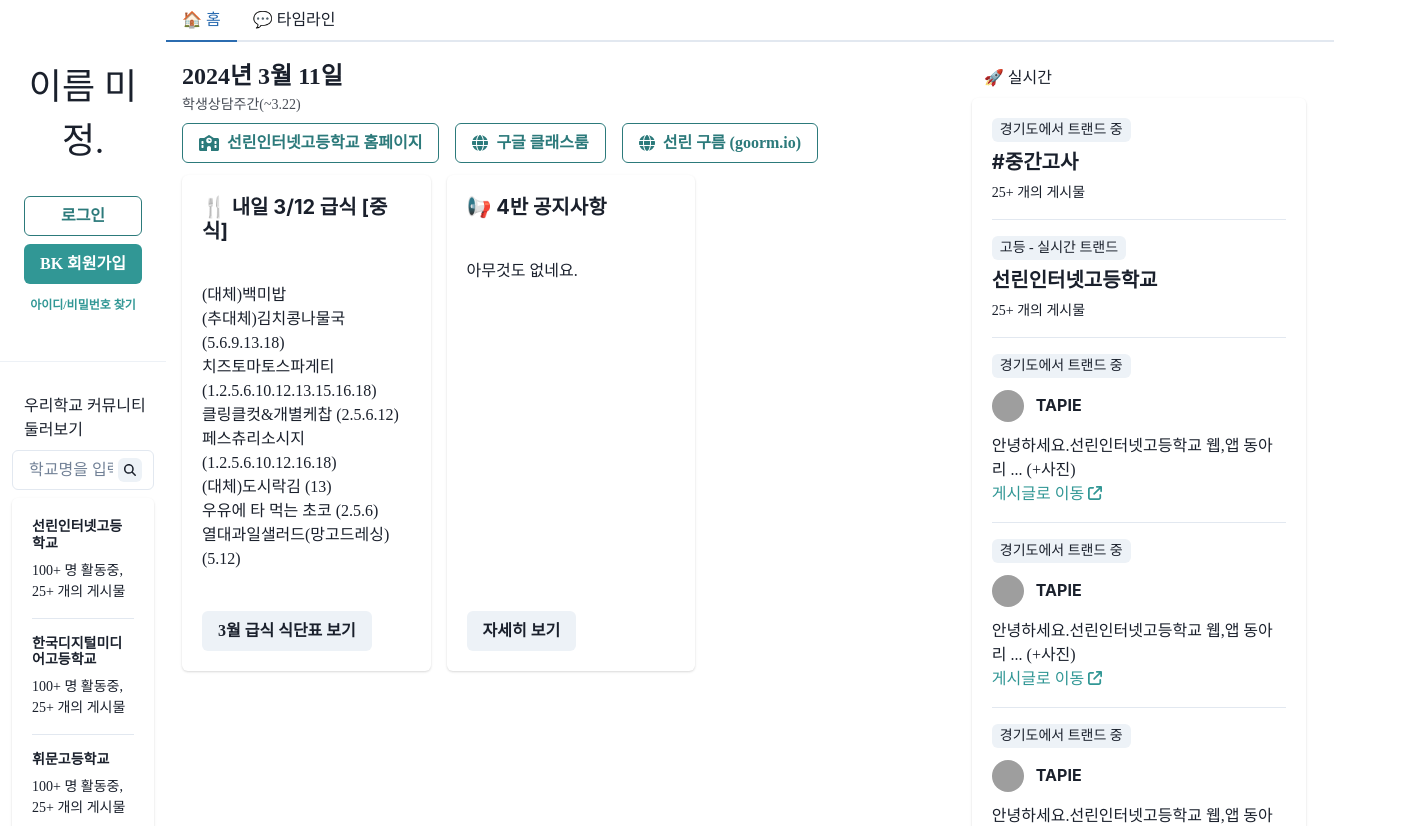
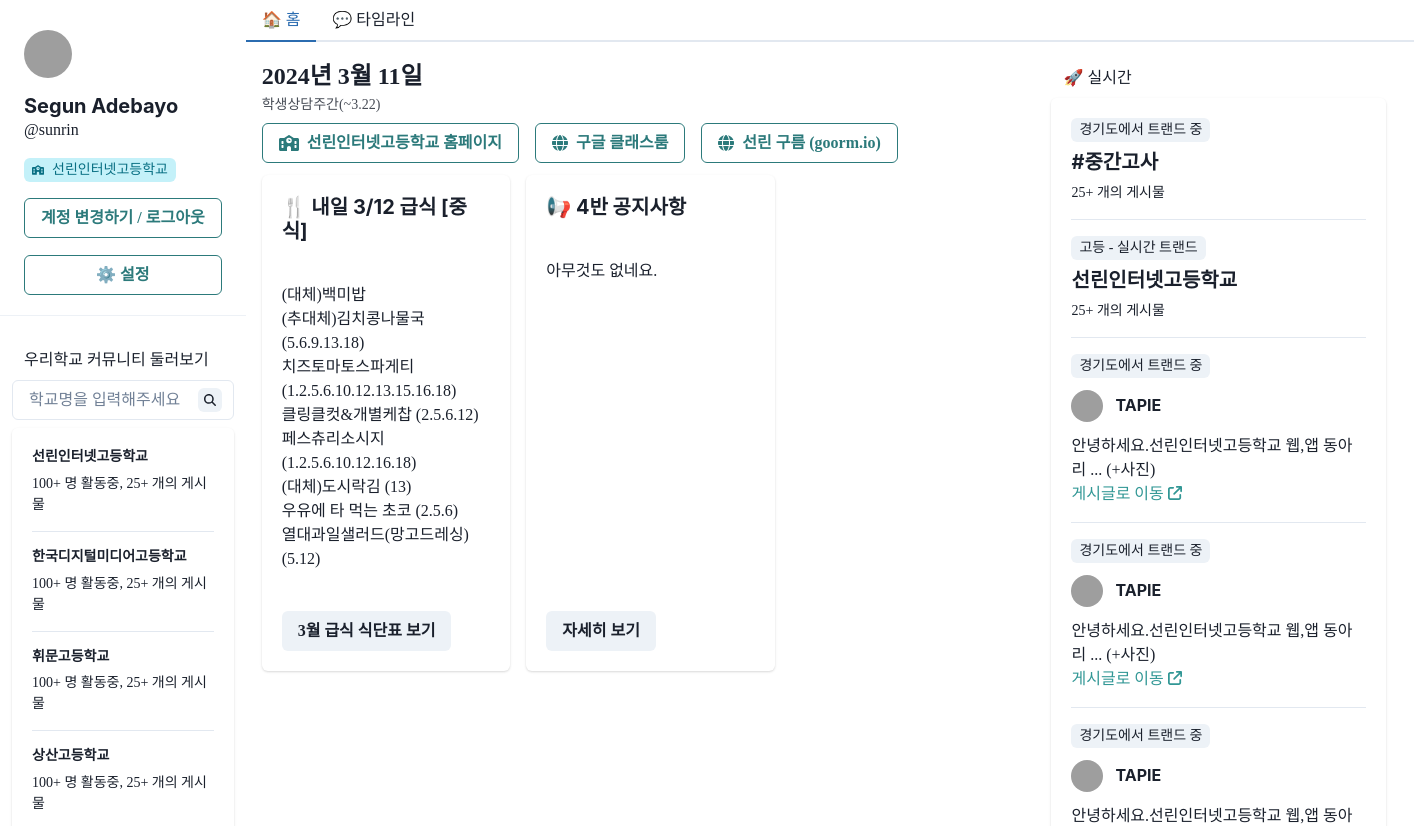
Before and after one commit to yuchand017/bk-frontend, a Next.js app: page / in a window 1280 px wide. Shown: the top 826 px of the page, 1414 px wide, since content can reach past the window. Built offline with nearby package versions, Linux system fonts and the light colour scheme; grey boxes are pictures that could not be loaded; a web font is replaced by a local one.

Commit message:
add guestmenu, usermenu sidebar

```diff
--- a/src/components/sidebar.tsx
+++ b/src/components/sidebar.tsx
@@ -7,6 +7,8 @@ import {
 import { FontAwesomeIcon } from "@fortawesome/react-fontawesome"
 import { faMagnifyingGlass } from "@fortawesome/free-solid-svg-icons"
 import { useState } from "react";
+import GuestMenu from "@/components/loginMenu/GuestMenu";
+import UserMenu from "@/components/loginMenu/UserMenu";
 
 const SideBar = () => {
     let [school, schoolSet] = useState([
@@ -16,13 +18,7 @@ const SideBar = () => {
     return (
         <>
             <Box w='300px'>
-                    <Box textAlign='center' paddingTop='60px'
-                         paddingRight='24px' paddingLeft='24px' paddingBottom='40px'>
-                        <Text fontFamily="bold" fontSize='4xl' align='center' marginBottom='28px'>이름 미정.</Text>
-                        <Button size='md' variant='outline' colorScheme='teal' w='100%' marginBottom='8px'>로그인</Button>
-                        <Button size='md' variant='solid' colorScheme='teal' w='100%' marginBottom='8px'>BK 회원가입</Button>
-                        <Button size='xs' variant='link' colorScheme='teal' marginBottom='8px'>아이디/비밀번호 찾기</Button>
-                    </Box>
+                    <UserMenu/>
                     <Divider/>
                     <Box paddingTop='24px' paddingRight='12px' paddingLeft='12px' paddingBottom='12px' >
                         <Text fontFamily='bold' fontSize='md' marginTop='8px' paddingLeft='12px' marginBottom='8px'>우리학교 커뮤니티 둘러보기</Text>
```
